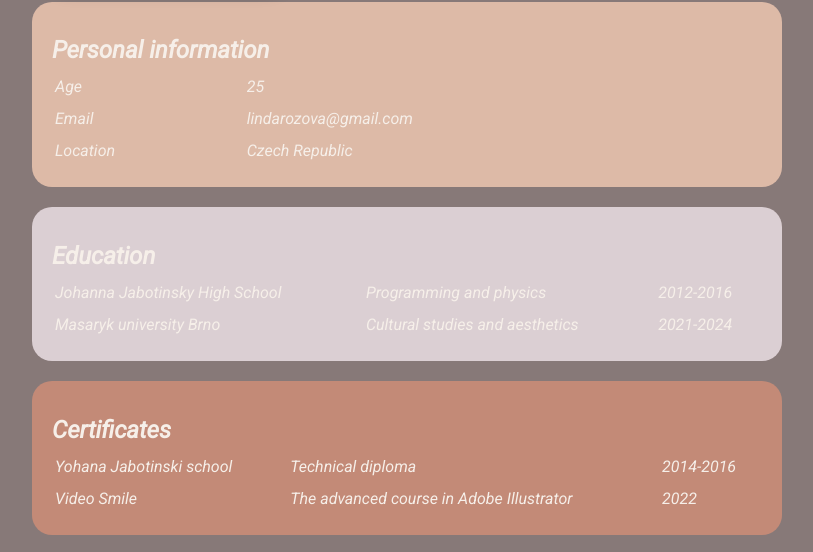
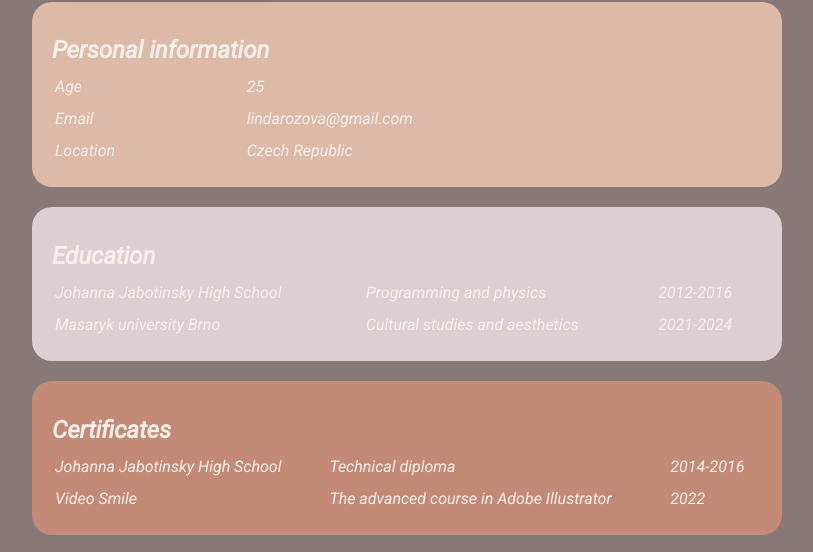
Before and after one commit to LindaRozov/CV-web, a plain HTML site: page index.html in a window 1280 px wide. Shown: the part 244-796 px from the top of the page, without its empty margins (233-1046 px from the left). Drawn offline with Linux system fonts and the light colour scheme.

Commit message:
Update index.html

```diff
--- a/index.html
+++ b/index.html
@@ -60,7 +60,7 @@
             <h2>Certificates</h2>
             <table class="table">
                 <tr>
-                    <td>Yohana Jabotinski school</td>
+                    <td>Johanna Jabotinsky High School</td>
                     <td>Technical diploma</td>
                     <td>2014-2016</td>
                 </tr>
```
